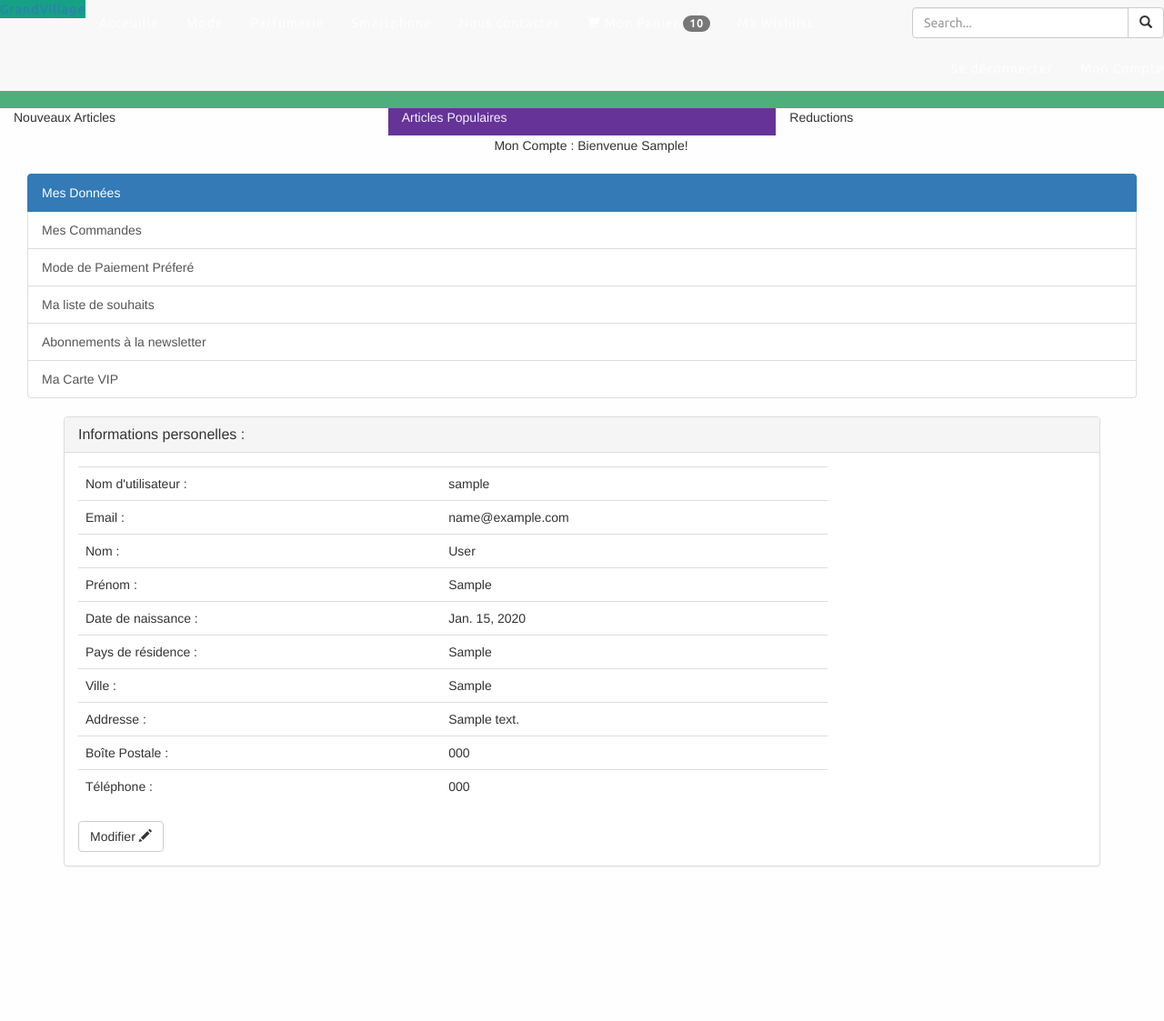
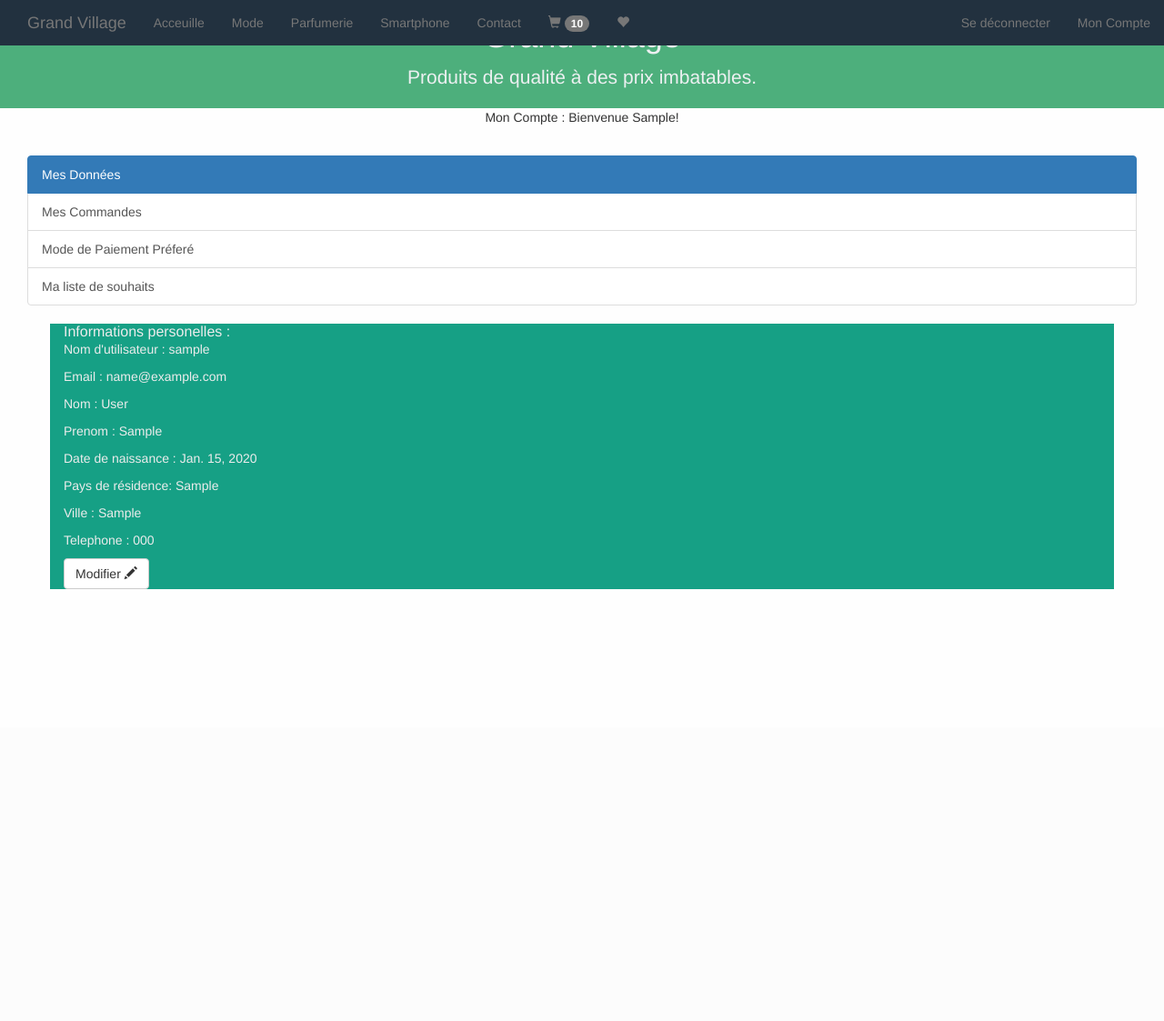
Before and after one commit to cyrildzumts/demosite, a Django app: page /accounts/user_account/ in a window 1280 px wide. Shown: the whole page at 91% size. After the commit the page ends 648 px from the top, so only its background shows below. Run offline with Django 3.2, Linux system fonts and the light colour scheme; a user stored in the database is signed in; data comes from the database, SQL or seed files in the repository; tables that the repository leaves empty hold one stand-in row (values such as "Sample post"); parts of the project's set-up code (start-up, migrations or seed data) failed here and were passed over; some libraries are stand-ins or nearby versions.

Commit message:
refactored ui element

```diff
--- a/accounts/templates/accountbase.html
+++ b/accounts/templates/accountbase.html
@@ -1,21 +1,22 @@
 {% extends "base.html"%}
+{%comment "not neaded now" %}
+{%block content_header%}
+    <div class="col-md-12 col-sm-12 col-xs-12 header-entry bg-ebony vt-ht-centered">
+         <p> Mon Compte : Bienvenue {{request.user.first_name}}!</p>
+    </div><!-- End of main-header -->
+{%endblock content_header%}
 
-{%block MainHeader%}
-    <div class="main-header vt-ht-centered">
-         <p> Mon Compte : Bienvenue {{request.user.first_name}}!</p>
-
-    </div><!-- End of main-header -->
-{%endblock MainHeader%}
+{%endcomment%}
 
 {% block Sidebar %}
 <div class="container-fluid account-entries">
     <div class="list-group">
-        <a class="list-group-item active" href="#">Mes Données</a>
+        <a class="list-group-item active" href="{% url 'accounts:user_account' %}">Mes Données</a>
         <a class="list-group-item " href="{% url 'accounts:orders' %}">Mes Commandes</a>
         <a class="list-group-item" href="#">Mode de Paiement Préferé</a>
         <a class="list-group-item" href="{% url 'wishlist:show_wishlist' %}" >Ma liste de souhaits</a>
-        <a class="list-group-item" href="#">Abonnements à la newsletter</a>
-        <a class="list-group-item" href="#">Ma Carte VIP</a>
+        {%comment%}<a class="list-group-item" href="#">Abonnements à la newsletter</a>{%endcomment%}
+        {%comment%}<a class="list-group-item" href="#">Ma Carte VIP</a>{%endcomment%}
     </div>
 </div>
 
--- a/accounts/templates/accounts/my-account.html
+++ b/accounts/templates/accounts/my-account.html
@@ -1,69 +1,32 @@
 {% extends "accountbase.html"%}
+
+{%block content_header%}
+    <div class="col-md-12 col-sm-12 col-xs-12 header-entry bg-ebony vt-ht-centered">
+         <p> Mon Compte : Bienvenue {{request.user.first_name}}!</p>
+    </div><!-- End of main-header -->
+{%endblock content_header%}
 
 {% block PageContent %}
 
-<div class="container">
-    <div class="panel panel-default">
-        <div class="panel-heading">
+<div class="card-flat bg-niagara container">
+    <section class="card-flat-header">
             <h2 class="panel-title">Informations personelles : </h2>
+    </section>
+
+    <section class="card-flat-body content-center">
+        <div class="text-left">
+            <p><span class="entry-key">Nom d'utilisateur :</span> <span class="entry-value"> {{user_profile.user.username}}</span></p>
+            <p><span class="entry-key">Email :</span> <span class="entry-value"> {{user_profile.user.email}}</span></p>
+            <p><span class="entry-key">Nom :</span> <span class="entry-value"> {{user_profile.user.last_name}}</span></p>
+            <p><span class="entry-key">Prenom :</span> <span class="entry-value"> {{user_profile.user.first_name}}</span></p>
+            <p><span class="entry-key">Date de naissance :</span> <span class="entry-value"> {{user_profile.date_of_birth}}</span></p>
+            <p><span class="entry-key">Pays de résidence:</span> <span class="entry-value"> {{user_profile.country}}</span></p>
+            <p><span class="entry-key">Ville :</span> <span class="entry-value"> {{user_profile.city}}</span></p>
+            <p><span class="entry-key">Telephone :</span> <span class="entry-value"> {{user_profile.telefon}}</span></p>
         </div>
-
-        <div class="panel-body">
-            <div class="row">
-
-                <div class="col-md-9 col-lg-9">
-                    <table class="table table-user-information">
-                        <tbody>
-                            <tr>
-                                <td>Nom d'utilisateur : </td>
-                                <td>{{user_profile.user.username}}</td>
-                            </tr>
-                            <tr>
-                                <td>Email : </td>
-                                <td>{{user_profile.user.email}}</td>
-                            </tr>
-                            <tr>
-                                <td>Nom  : </td>
-                                <td>{{user_profile.user.last_name}}</td>
-                            </tr>
-                            <tr>
-                                <td>Prénom  : </td>
-                                <td>{{user_profile.user.first_name}}</td>
-                            </tr>
-                            <tr>
-                                <td>Date de naissance : </td>
-                                <td>{{user_profile.date_of_birth}}</td>
-                            </tr>
-                            <tr>
-                                <td>Pays de résidence  : </td>
-                                <td>{{user_profile.country}}</td>
-                            </tr>
-                            <tr>
-                                <td>Ville  : </td>
-                                <td>{{user_profile.city}}</td>
-                            </tr>
-                            <tr>
-                                <td>Addresse  : </td>
-                                <td>{{user_profile.address}}</td>
-                            </tr>
-                            <tr>
-                                <td>Boîte Postale  : </td>
-                                <td>{{user_profile.zip_code}}</td>
-                            </tr>
-                            <tr>
-                                <td>Téléphone  : </td>
-                                <td>{{user_profile.telefon}}</td>
-                            </tr>
-                        </tbody>
-                    </table>
-                    <a href="{% url 'accounts:orders' %}" class="btn btn-default text-center">Modifier <span class="glyphicon glyphicon-pencil"></span></a>
-
-                </div>
-            </div>
-
-        </div>
-    </div>
-
+    </section>
+    <section class="card-flat-footer">
+        <a href="{% url 'accounts:orders' %}" class="btn btn-default text-center">Modifier <span class="glyphicon glyphicon-pencil"></span></a>
+    </section>
 </div>
-
 {% endblock %}
--- a/accounts/templates/tags/entry_order.html
+++ b/accounts/templates/tags/entry_order.html
@@ -1,7 +1,7 @@
 
     <div class="rounded-10 row card-flat text-left" data-toggle="collapse" data-target="#order{{order.id}}">
         <div class="card-horizontal-block">
-            <section class="card-main">
+            <section class="card-main text-left">
                 <p class="card-title card-title-large" > Numéro de Commande : {{order.ref_num}}</p>
                 <p class="card-subtitle"><b> Date :</b> {{order.date.date}}</p>
                 <div id="order{{order.id}}" class="collapse">
--- a/catalog/templates/catalog/flyer.html
+++ b/catalog/templates/catalog/flyer.html
@@ -3,6 +3,10 @@
 
     {% block PageContent %}
             <div class="card-container row">
+                <div class="side-menu bg-crimson">
+                    <p> Side Menu </p>
+
+                </div>
                 <div class=" card-flat float-left">
                     <div class="card-flat-header">
                         <div class="">
--- a/catalog/templates/tags/cart_box.html
+++ b/catalog/templates/tags/cart_box.html
@@ -1,11 +1,9 @@
 {% load cart_tags %}
 
 {% cart_box request as cart_count %}
-<div >
-</div>
+
 <a href="{% url 'cart:show_cart' %}"><span class="glyphicon glyphicon-shopping-cart"></span>
-Mon Panier
  <span class="badge cart_badge">{{ cart_count }}</span>
 </a>
-<div class="item_added" data-toggle="popover" title="Popover Header" data-placement="bottom" data-content="Nouvel element ajouté" >
-</div>
+<span class="item_added" data-toggle="popover" title="Popover Header" data-placement="bottom" data-content="Nouvel element ajouté" >
+</span>
--- a/catalog/templates/tags/category_list.html
+++ b/catalog/templates/tags/category_list.html
@@ -11,7 +11,7 @@
           {% endif %}
 
           {%subcategory c as subs_cats%}
-          <ul class="dropdown-menu">
+          <ul class="dropdown-menu" role="menu">
             {% for cat in subs_cats %}
               <li><a href="{{cat.get_absolute_url}}">{{cat.name}}</a></li>
             {% endfor %}
--- a/catalog/templates/tags/product_box_min.html
+++ b/catalog/templates/tags/product_box_min.html
@@ -1,4 +1,4 @@
-<div class="product-container col-xs-12 col-sm-6 col-md-4 card-flat"><!-- Product Container -->
+<div class="product-container col-xs-12 col-sm-6 col-md-4 card-flat-container"><!-- Product Container -->
 
     <div class="product-inner-container card-flat-header">
         <div class="product-image card-flat-header row"><!-- Product Image Element -->
--- a/templates/base.html
+++ b/templates/base.html
@@ -23,9 +23,9 @@
 <body>
   <div class="body-wrapper">
 
-    <header>
+    <header role="banner">
       {%block header_panel%} {% block navigation %}
-      <nav class="navbar navbar-default navbar-fixed-top card-flat">
+      <nav role="navigation" class="navbar-default navbar-fixed-top">
         {% include 'tags/navigation.html' %}
       </nav>
       {% endblock navigation %} {%endblock header_panel%}
@@ -92,7 +92,7 @@
       <!-- End of Main-Content -->
 
     </div>
-    <footer class="footer text-center card-flat">
+    <footer class="footer text-center card-flat" role="contentinfo">
         {% block footer %} {% include "tags/footer.html" %} {% endblock footer %}
     </footer>
   </div>
--- a/templates/tags/navigation.html
+++ b/templates/tags/navigation.html
@@ -1,45 +1,39 @@
 {% load catalog_tags %}
-<div class="navbar-header">
-  <div class="bg-niagara site-brand ">
-    <a href="{% url 'catalog:index'%}"> GrandVillage </a>
+<div class="container-fluid bg-ebonyclay">
+  <div class="navbar-header">
+    <button type="button" class="navbar-toggle" data-toggle="collapse" data-target="#site-nav">
+      <span class="icon-bar"></span>
+      <span class="icon-bar"></span>
+      <span class="icon-bar"></span>
+    </button>
+      <a class="navbar-brand" href="{% url 'catalog:index'%}">Grand Village</a>
   </div>
-</div>
-<button type="button" class="navbar-toggle" data-toggle="collapse" data-target="#myNavbar">
-</button>
-<div class="collapse navbar-collapse" id="myNavbar">
-  <ul class="nav navbar-nav ">
-    <li><a href="{% url 'catalog:index'%}"> Acceuille </a></li>
-    {% category_list request.path %}
-    <li><a href="{% url 'contact:index'%}"> Nous contacter </a></li>
+
+  <div class="collapse navbar-collapse pull-left" id="site-nav">
+      <ul class="nav navbar-nav">
+          <li><a href="{% url 'catalog:index'%}"> Acceuille </a></li>
+          {% category_list request.path %}
+          <li><a href="{% url 'contact:index'%}">Contact</a></li>
+      </ul>
+  </div>
+  <ul class="nav navbar-nav pull-left">
     <li>
       {% include "tags/cart_box.html" %}
     </li>
     <li>
-      <a href="{% url 'wishlist:show_wishlist' %}"> Ma Wishlist </a>
+      <a href="{% url 'wishlist:show_wishlist' %}">
+        <span class="glyphicon glyphicon-heart"></span>
+      </a>
     </li>
   </ul>
-  {% block sorting_panel%}
-  <div class="sorting-panel">
-    <form class="navbar-form navbar-right search-form" name="search-form" role="search" action="{% url 'catalog:search' %}" method="get">{% csrf_token %}
-      <div class="input-group card-flat">
-        <input type="text" class="form-control" placeholder="Search..." name="q">
-        <div class="input-group-btn">
-          <button class="btn btn-default" type="submit">
-            <i class="glyphicon glyphicon-search"></i>
-          </button>
-        </div>
-      </div>
-    </form>
-  </div>
-  {%endblock sorting_panel%}
-  <!-- End of Sorting-Panel -->
   <ul class="nav navbar-nav navbar-right">
     {% if user.is_authenticated %}
     <li><a href="{% url 'accounts:logout' %}"> Se déconnecter </a></li>
     <li><a href="{% url 'accounts:user_account'%}"> Mon Compte </a></li>
     {% else %}
-    <li><a href="{% url 'accounts:register' %}"><span class="glyphicon glyphicon-user"></span> Creer un Compte </a></li>
-    <li><a href="{% url 'accounts:login' %}"><span id="login" class="glyphicon glyphicon-log-in"> Se connecter</span> </a></li>
+    <li><a href="{% url 'accounts:register' %}"><span class="glyphicon glyphicon-user"></span> S'enregistrer </a></li>
+    <li><a href="{% url 'accounts:login' %}"><span id="login" class="glyphicon glyphicon-log-in"></span> Se connecter </a></li>
     {% endif %}
-  </ul>
+</ul>
+
 </div>
```
Also changed, not shown: accounts/templates/accounts/user_orders.html (+6 -1 lines), catalog/templates/catalog/product_details.html (+14 -9 lines), order/templates/order/order_details.html (+15 -9 lines), order/templates/tags/item_entry.html (+18 -17 lines), 2 other files.
